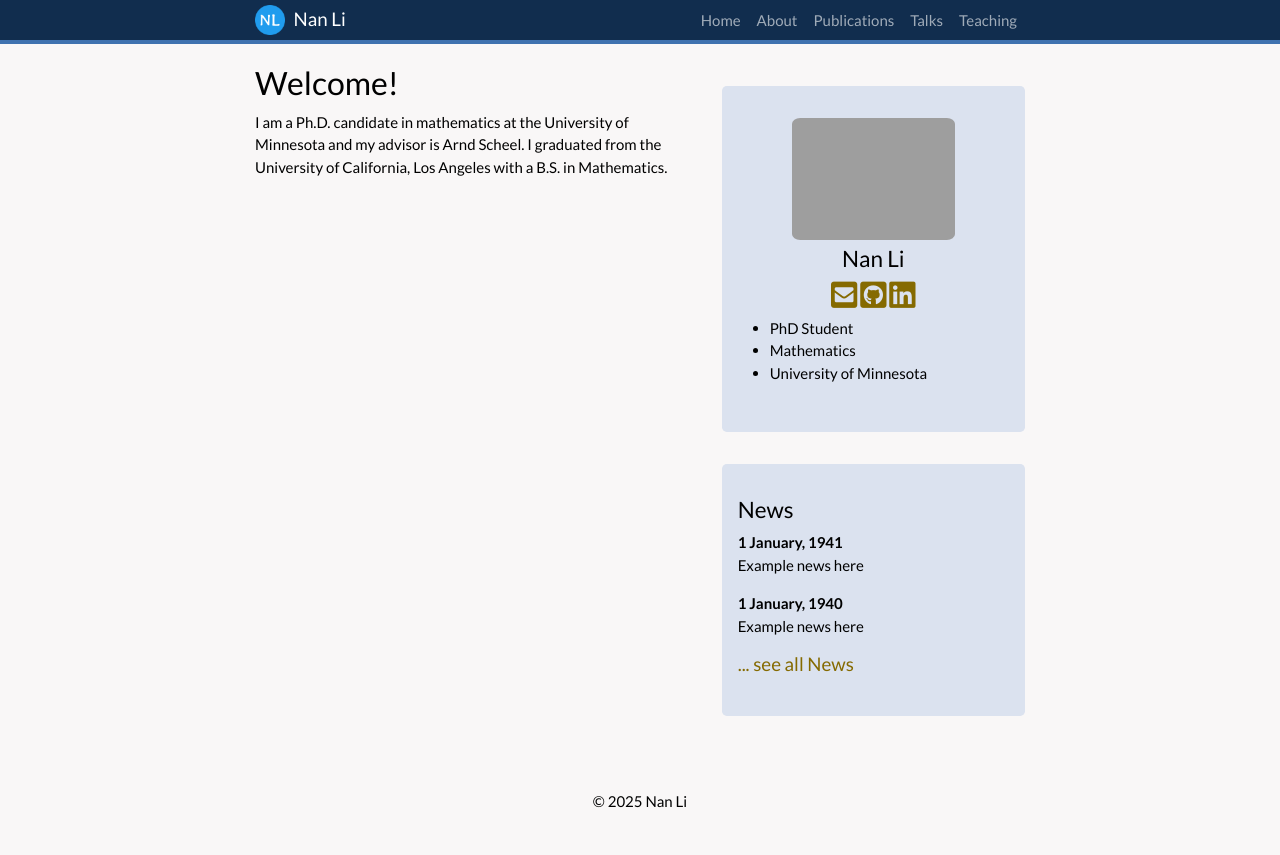
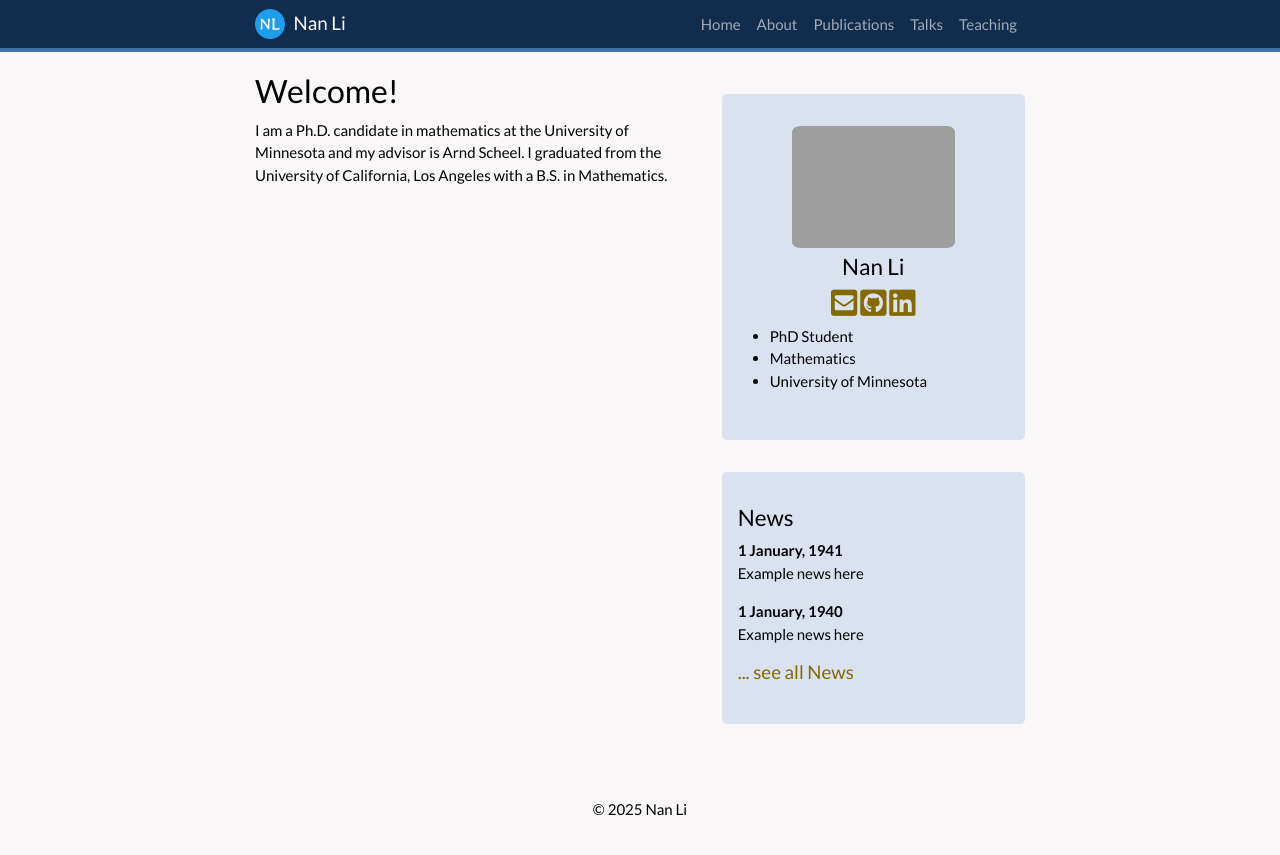
Before and after one commit to eigennan/eigennan.github.io, a Jekyll site: the page built from _pages/home.md, in a window 1280 px wide. Shown: the top 855 px of the page. Built offline with Jekyll 4.4.1, drawn with Linux system fonts in a browser that asks for light colours; a style sheet for code colours, icons or effects is not loaded.

Commit message:
Update header.html

```diff
--- a/_includes/header.html
+++ b/_includes/header.html
@@ -3,7 +3,7 @@
 height="0" width="0" style="display:none;visibility:hidden"></iframe></noscript>
 <!-- End Google Tag Manager (noscript) -->
 
-<nav class="navbar sticky-top py-0 navbar-expand-md navbar-dark bg-dark justify-content-center">
+<nav class="navbar sticky-top py-1 navbar-expand-md navbar-dark bg-dark justify-content-center">
     <div class="container-fluid">
     <a class="navbar-brand" href="{{ site.url }}{{ site.baseurl }}/">
      <img src="{{ site.url }}{{ site.baseurl }}/favicon.ico" width="30" height="30" style="margin-right:5px" class="d-inline-block align-top" alt="">
```
